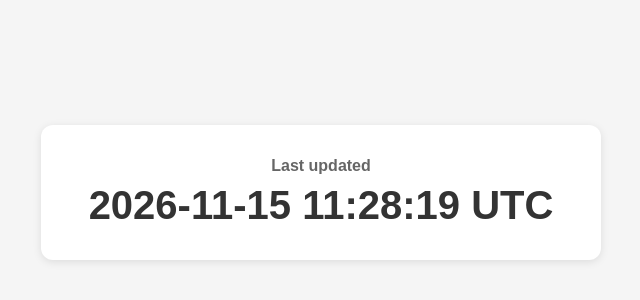
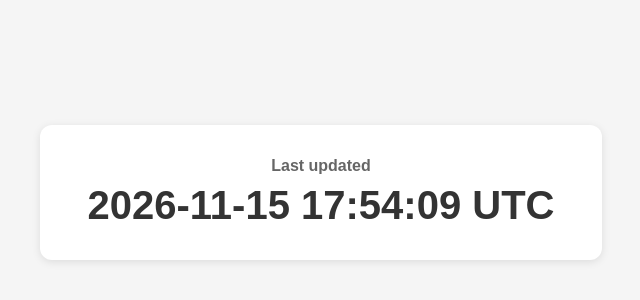
Before and after one commit to jbarronuk/BillableHours, a plain HTML site: page index.html in a window 1280 px wide. Shown: the part 208-508 px from the top of the page, 319-959 px from the left. Drawn offline with Linux system fonts and the light colour scheme.

Commit message:
Update dashboard

```diff
--- a/index.html
+++ b/index.html
@@ -27,7 +27,7 @@
 <body>
     <div class="card">
         <h1>Last updated</h1>
-        <p>2026-11-15 11:28:19 UTC</p>
+        <p>2026-11-15 17:54:09 UTC</p>
     </div>
 </body>
 </html>
```
